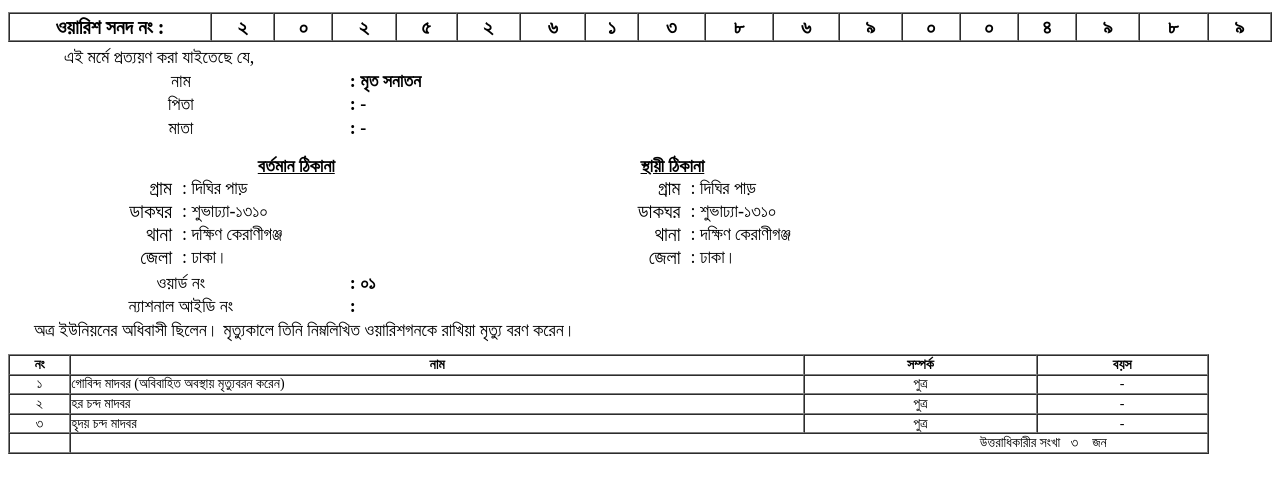
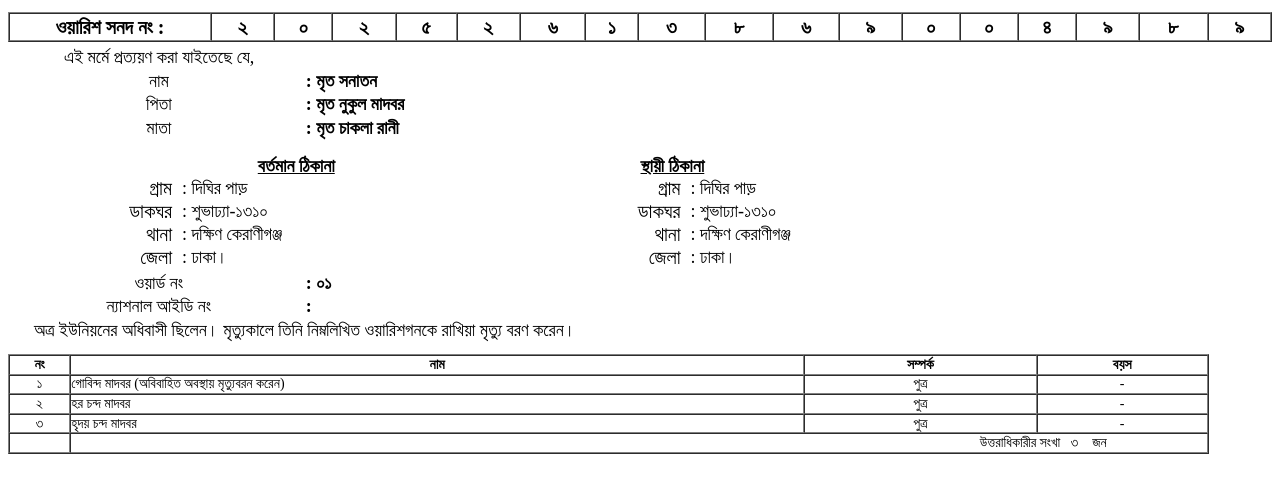
Before and after one commit to suvaddaup/index.php-onlinetrack-warish_onosondan-tid-20243613860004989, a plain HTML site: page index.html in a window 1280 px wide. Shown: the part 178-670 px from the top of the page. Drawn offline with Linux system fonts and the light colour scheme.

Commit message:
Update index.html

```diff
--- a/index.html
+++ b/index.html
@@ -81,13 +81,13 @@
 				</tr>
 				<tr>
 					<td  style="font-size:18px; text-align:center; ">পিতা </td>
-					<td><font style="font-size:18px;  font-weight:bold;">: - </font></td>
+					<td><font style="font-size:18px;  font-weight:bold;">: মৃত নুকুল মাদবর </font></td>
 					<td></td>
 					<td></td>
 				</tr>
 				<tr>
 					<td  style="font-size:18px; text-align:center;">মাতা </td>
-					<td><font style="font-size:18px;  font-weight:bold;">:  - </font></td>
+					<td><font style="font-size:18px;  font-weight:bold;">: মৃত চাকলা রানী </font></td>
 					<td></td>
 					<td></td>
 				</tr>
```
